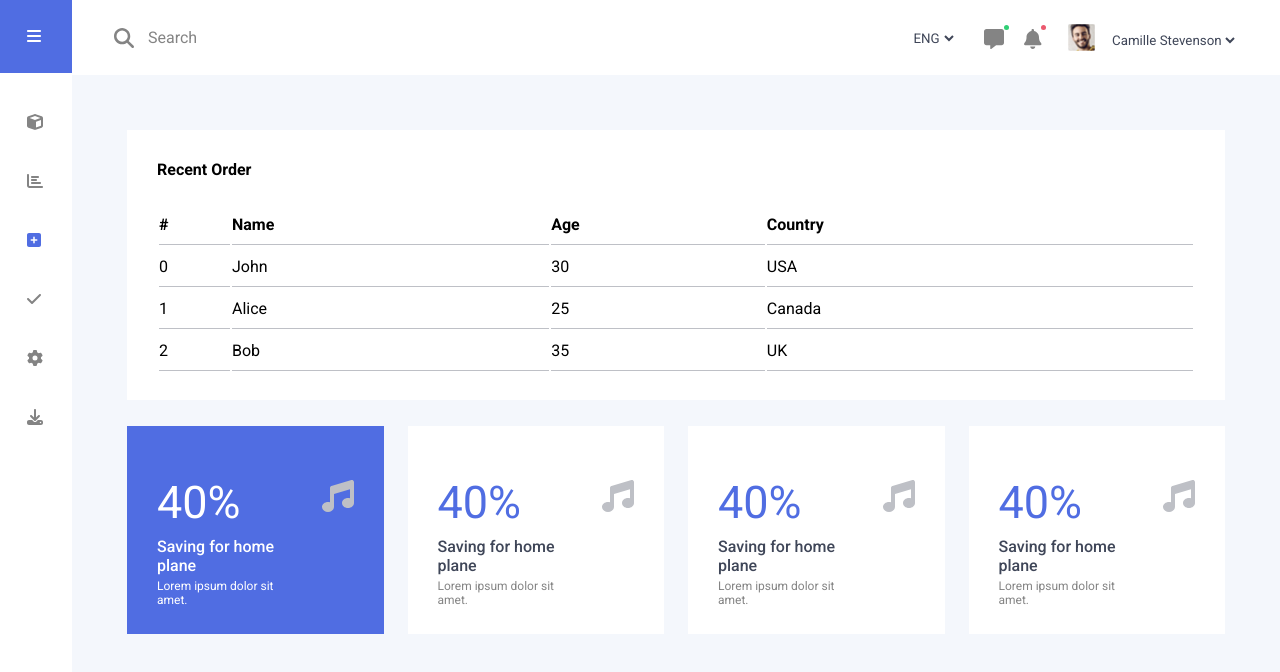
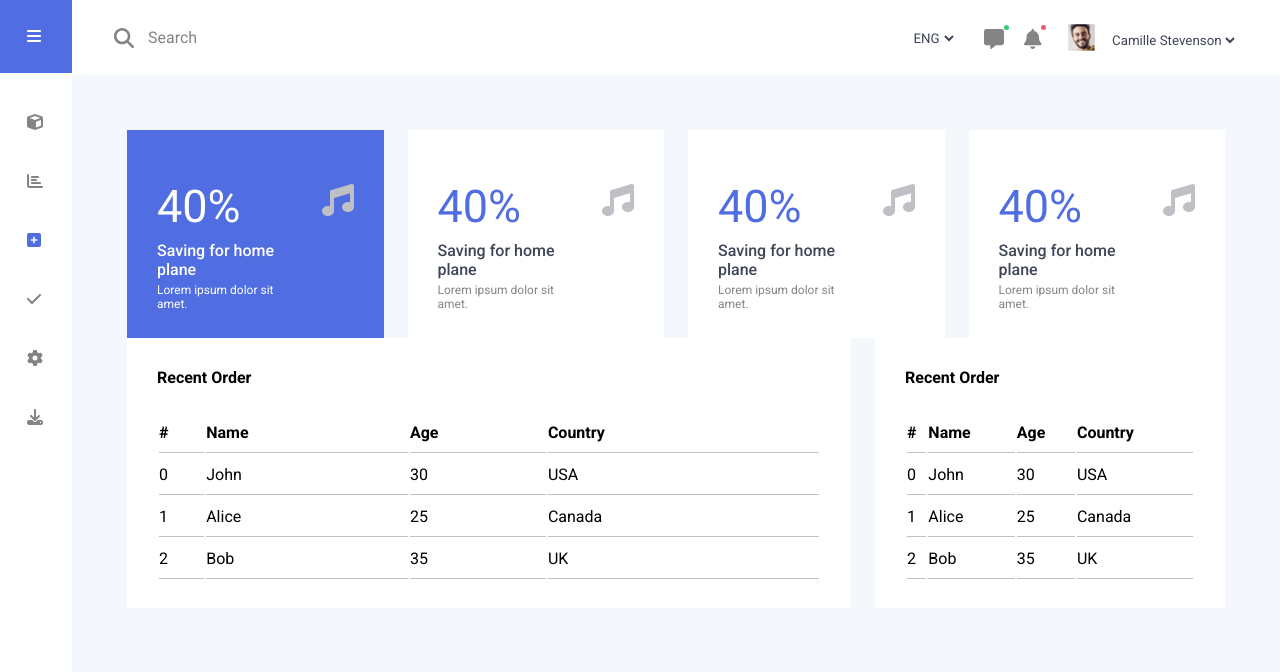
Before and after one commit to sohail-ansari02/ifelsecloud-assignment, an Angular app: page /dashboard in a window 1280 px wide. Shown: the top 672 px of the page. Built offline with nearby package versions, Linux system fonts and the light colour scheme.

Commit message:
table section is done

```diff
--- a/src/app/featured/dashboard/dashboard.component.html
+++ b/src/app/featured/dashboard/dashboard.component.html
@@ -1,7 +1,15 @@
 <section class="dashboard">
 
 
-    <app-card title="recent order">
+
+     <div class="dashboard__cards">
+        <app-feature-card [special]="true" class="dashboard__cards__card"></app-feature-card>
+        <app-feature-card class="dashboard__cards__card"></app-feature-card>
+        <app-feature-card class="dashboard__cards__card"></app-feature-card>
+        <app-feature-card class="dashboard__cards__card"></app-feature-card>
+    </div>
+    <div class="dashboard__tables">
+        <app-card class="dashboard__tables__recent-order" title="recent order">
             <app-table [columns]="columns" [data]="data">
                 <ng-template tableHeader let-columns>
                     <td *ngFor="let col of columns">
@@ -15,10 +23,19 @@
                 </ng-template>
             </app-table>
         </app-card>
-     <div class="dashboard__cards">
-        <app-feature-card [special]="true" class="dashboard__cards__card"></app-feature-card>
-        <app-feature-card class="dashboard__cards__card"></app-feature-card>
-        <app-feature-card class="dashboard__cards__card"></app-feature-card>
-        <app-feature-card class="dashboard__cards__card"></app-feature-card>
+        <app-card title="recent order" class="dashboard__tables__new-users">
+            <app-table [columns]="columns" [data]="data">
+                <ng-template tableHeader let-columns>
+                    <td *ngFor="let col of columns">
+                        {{ col }}
+                    </td>
+                </ng-template>
+                <ng-template tableBody let-data>
+                    <td class="row" *ngFor="let col of columns">
+                        {{data[col]}}
+                    </td>
+                </ng-template>
+            </app-table>
+        </app-card>
     </div>
 </section>
--- a/src/app/featured/dashboard/dashboard.component.scss
+++ b/src/app/featured/dashboard/dashboard.component.scss
@@ -4,19 +4,38 @@
     display: block;
 }
 
-.dashboard{
+.dashboard {
+    $gap: toRem(24);
     width: 100%;
-    display: flex;
+    // display: flex;
     flex-direction: column;
     gap: toRem(26);
-    &__cards{
+
+    &__cards {
         width: 100%;
 
         display: grid;
-        gap: toRem(24);
+        gap: $gap;
         grid-template-columns: repeat(auto-fit, minmax(toRem(188), 1fr));
-        &__card{
+
+        &__card {
             flex-grow: 1;
         }
     }
+
+    &__tables {
+        display: grid;
+        grid-template-columns: repeat(12, 1fr);
+        gap: $gap;
+
+        &__recent-order {
+            grid-column: span 8;
+        }
+
+        &__new-users {
+            grid-column: span 4;
+
+        }
+
+    }
 }
--- a/src/app/shared/components/table/table.component.scss
+++ b/src/app/shared/components/table/table.component.scss
@@ -2,7 +2,7 @@
 
 :host {
   display: block;
-  width: 100%;
+  width: auto;
 }
 
 .border {
@@ -10,7 +10,7 @@
 }
 
 :host ::ng-deep .table {
-  width: inherit;
+  width: 100%;
   td {
     @extend .border;
     padding-block: toRem(10);
```
Lines whose indentation alone changed are shown as unchanged.
